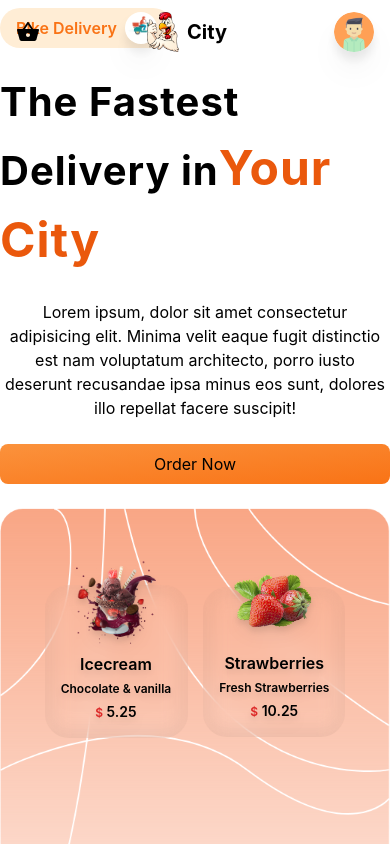
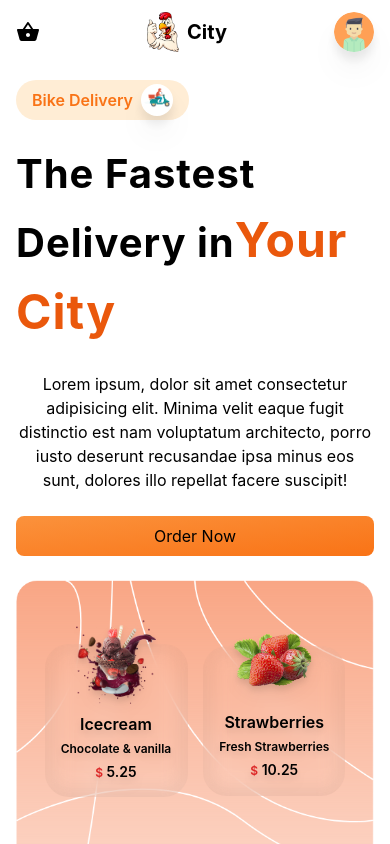
Before and after one commit to AlejoUfano/FoodDeliveryApp, a React (Create React App) app: page / in a window 390 px wide. Shown: the top 844 px of the page. Built offline with nearby package versions, Linux system fonts and the light colour scheme; no server answers; the database is empty.

Commit message:
Feat(App) App updates/changes

```diff
--- a/src/App.js
+++ b/src/App.js
@@ -1,17 +1,43 @@
+import React, { useEffect } from "react";
 import { Route, Routes } from "react-router-dom";
-import Header from "./components/organisms/Header/Header";
-import MainContainer from "./components/pages/MainContainer/MainContainer";
+import { AnimatePresence } from "framer-motion";
+import CreateContainer from './components/organisms/CreateContainer/CreateContainer.jsx'
+import Header from './components/organisms/Header/Header.jsx'
+import MainContainer from './components/pages/MainContainer/MainContainer.jsx'
+import { useStateValue } from "./context/StateProvider";
+import { getAllFoodItems } from "./utils/firebaseFunctions";
+import { actionType } from "./context/reducer";
 
-function App() {
+const App = () => {
+  const [{ foodItems }, dispatch] = useStateValue();
+
+  const fetchData = async () => {
+    await getAllFoodItems().then((data) => {
+      dispatch({
+        type: actionType.SET_FOOD_ITEMS,
+        foodItems: data,
+      });
+    });
+  };
+
+  useEffect(() => {
+    fetchData();
+  }, []);
+
   return (
-    <div className="App">
-      <Header />
-      <Routes>
-        <Route path="/" element={<MainContainer />} />
-      </Routes>
+    <AnimatePresence exitBeforeEnter>
+      <div className="w-screen h-auto flex flex-col bg-primary">
+        <Header />
 
-    </div>
+        <main className="mt-14 md:mt-20 px-4 md:px-16 py-4 w-full">
+          <Routes>
+            <Route path="/*" element={<MainContainer />} />
+            <Route path="/createItem" element={<CreateContainer />} />
+          </Routes>
+        </main>
+      </div>
+    </AnimatePresence>
   );
-}
+};
 
 export default App;
```
